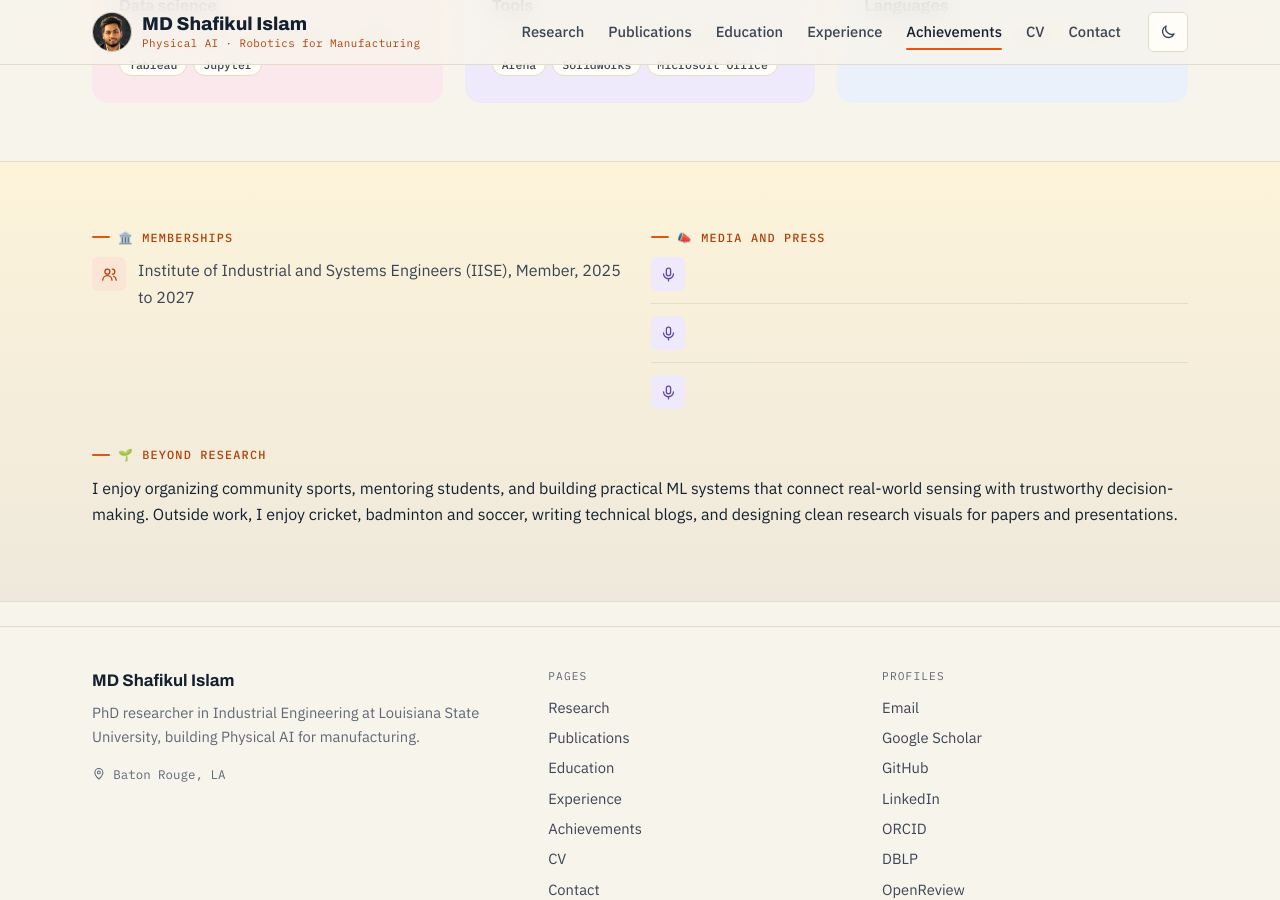
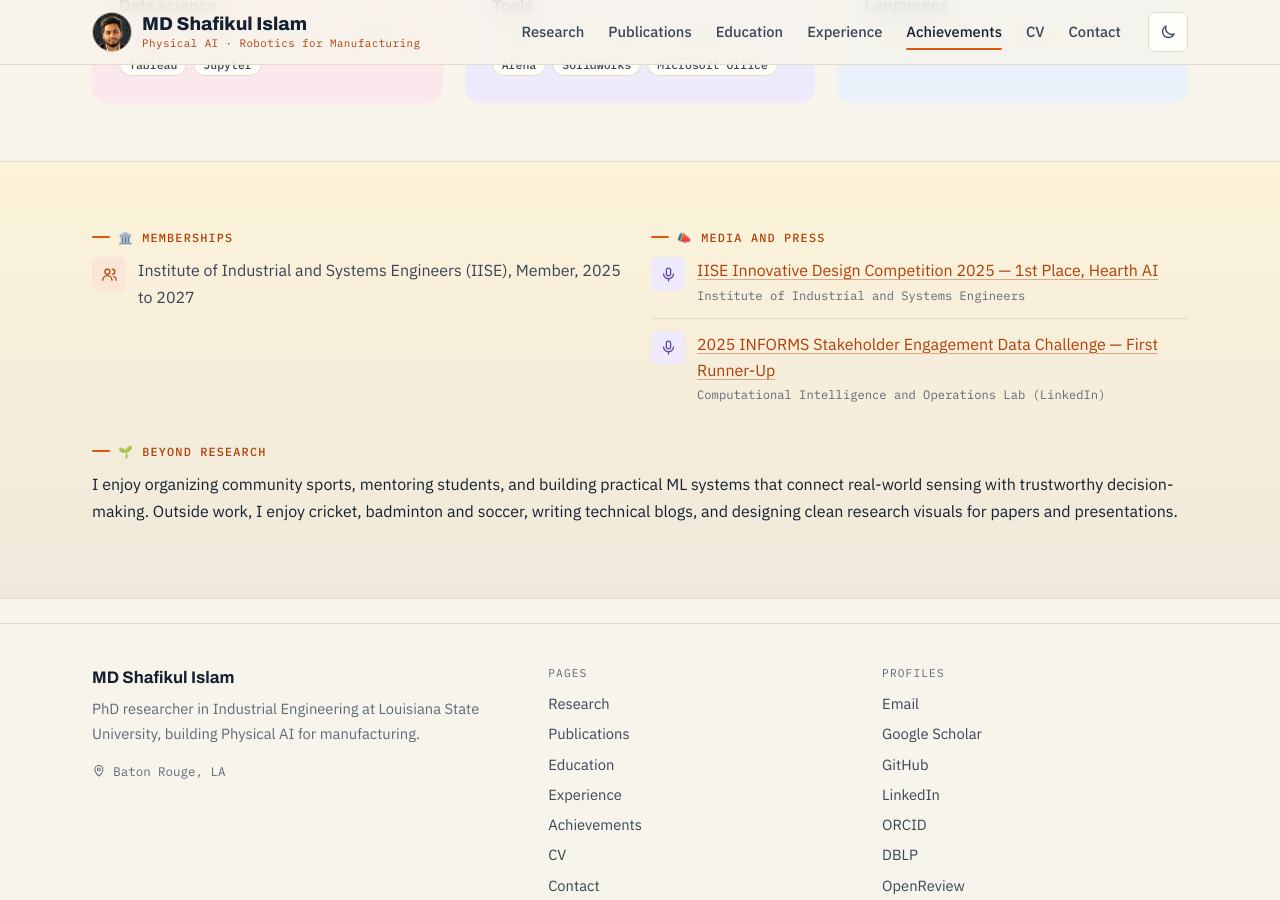
Before and after one commit to shafikul-islam/shafikul-islam.github.io, a Jekyll site: the page built from achievements.html, in a window 1280 px wide and 900 px high, scrolled down 2922 px. Built offline with Jekyll 4.4.1, drawn with Linux system fonts in a browser that asks for light colours.

Commit message:
Add verified sources for press mentions

```diff
--- a/_data/achievements.yml
+++ b/_data/achievements.yml
@@ -132,9 +132,12 @@ memberships:
   - Institute of Industrial and Systems Engineers (IISE), Member, 2025 to 2027
 
 press:
-  - IISE Innovative Design Competition 2025, winner highlight
-  - LSU Mechanical and Industrial Engineering reposted an award-winning update (LinkedIn)
-  - INFORMS Data Mining Society posted the Stakeholder Data Challenge results (LinkedIn)
+  - title: IISE Innovative Design Competition 2025 — 1st Place, Hearth AI
+    source: Institute of Industrial and Systems Engineers
+    url: https://www.iise.org/Details.aspx?id=41826
+  - title: 2025 INFORMS Stakeholder Engagement Data Challenge — First Runner-Up
+    source: Computational Intelligence and Operations Lab (LinkedIn)
+    url: https://www.linkedin.com/posts/ciol-research_happy-to-share-that-team-ciol-and-louisiana-activity-7391096869776580608-UzGJ
 
 personal: >-
   I enjoy organizing community sports, mentoring students, and building practical ML systems that connect real-world
```
